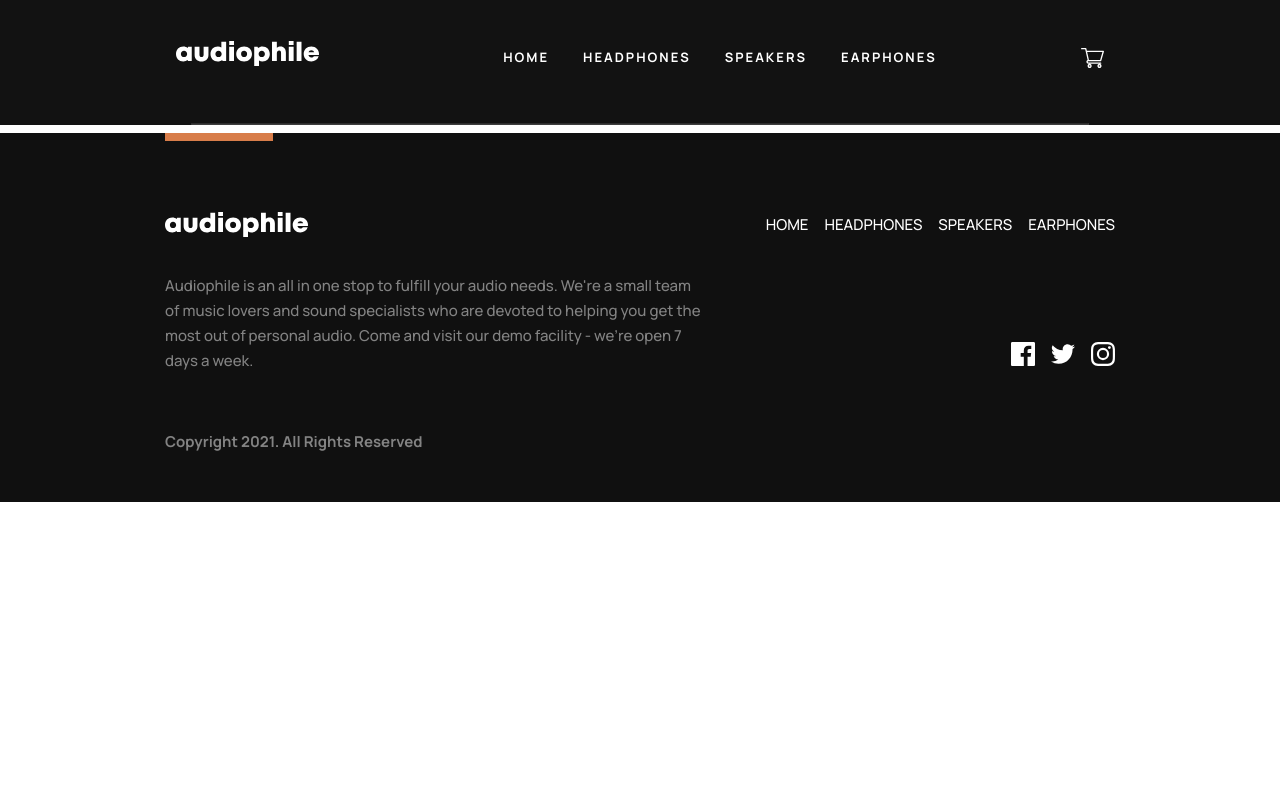
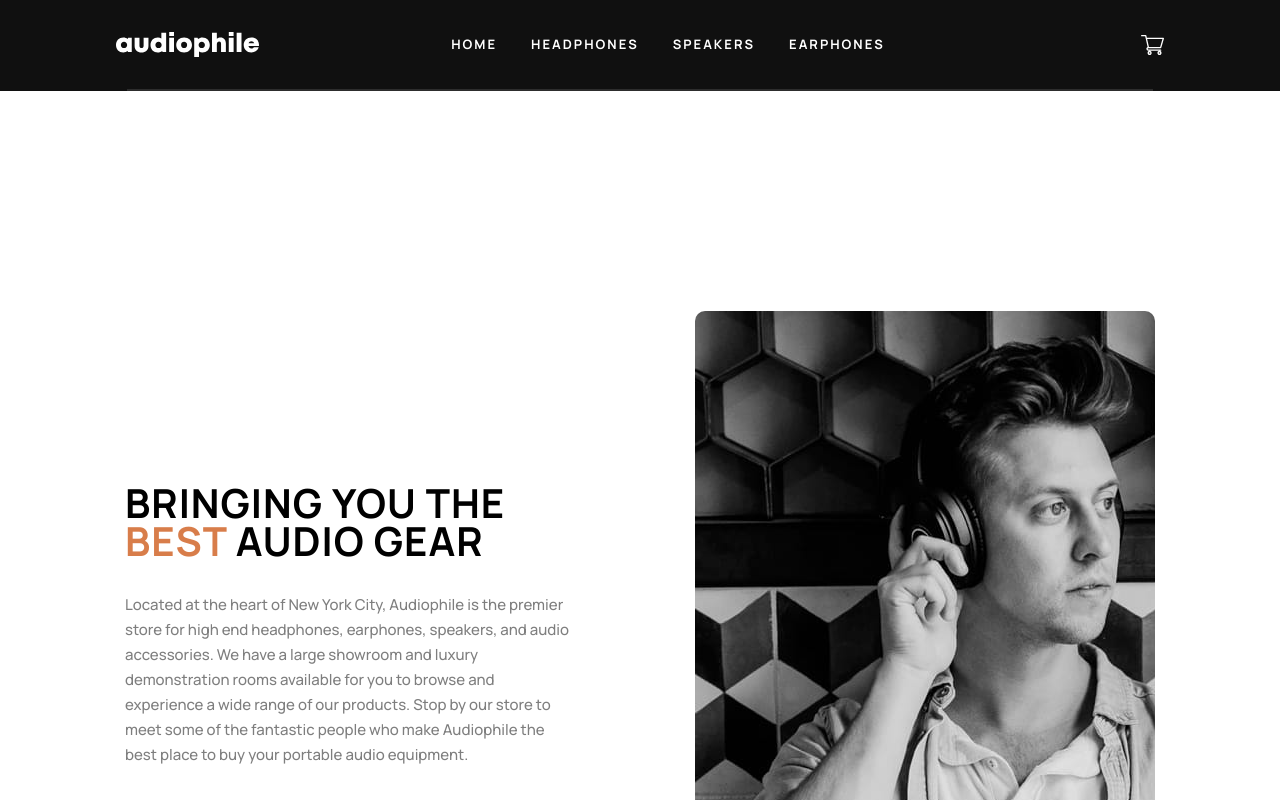
Before and after one commit to Idiru/audiophiles, a Nuxt app in the folder src/audiophiles-front/: page / in a window 1280 px wide. Shown: the top 800 px of the page. Built offline with nearby package versions, Linux system fonts and the light colour scheme.

Commit message:
Section photo in done

```diff
--- a/src/audiophiles-front/components/footer-section.vue
+++ b/src/audiophiles-front/components/footer-section.vue
@@ -84,11 +84,11 @@ const categories = [
   background-color: #101010;
   flex-direction: column;
   align-items: center;
-  font-family: 'Manrope';
-  font-style: normal;
-  font-weight: 500;
-  font-size: 15px;
+  font-family: 'Manrope', sans-serif;
+  font-weight: 700;
+  font-size: 13px;
   line-height: 25px;
+  letter-spacing: 2px;
   text-align: center;
   color: #838383;
   padding: 0 24px 38px 24px;
@@ -132,7 +132,6 @@ li {
   gap: 16px;
   align-items: center;
   justify-content: center;
-
 }
 
 li {
@@ -160,7 +159,6 @@ li:hover {
   .logo-container {
     display: flex;
     padding-top: 56px;
-
   }
 
   .categories {
@@ -181,7 +179,6 @@ li:hover {
 
   .copyright-note {
     padding-bottom: 0;
-
   }
 
 }
@@ -212,6 +209,11 @@ li:hover {
     display: flex;
     max-width: 540px;
     padding-bottom: 56px;
+    font-family: 'Manrope';
+    font-style: normal;
+    font-weight: 500;
+    font-size: 15px;
+    line-height: 25px;
   }
 
   .logo {
@@ -229,6 +231,7 @@ li:hover {
   .categories {
     padding-top: 71px;
     padding-bottom: 0px;
+    gap: 34px;
   }
 
   .footer-text {
@@ -241,11 +244,7 @@ li:hover {
 
   .social-section-secondary {
   display: flex;
+  }
 }
 
-}
-
-
-
-
 </style>
--- a/src/audiophiles-front/components/navbar.vue
+++ b/src/audiophiles-front/components/navbar.vue
@@ -1,16 +1,18 @@
 <template>
   <nav>
-    <img class="burger-menu-mobile" src="/shared/tablet/icon-hamburger.svg" alt="burger menu">
+    <div class="container">
+      <img class="burger-menu" src="/shared/tablet/icon-hamburger.svg" alt="burger menu">
       <div class="sub-navbar">
-      <img class="burger-menu" src="/shared/tablet/icon-hamburger.svg" alt="burger menu">
         <img class="logo" src="/shared/desktop/logo.svg" alt="logo navbar">
       </div>
       <ul class="categories">
         <li v-for="category in categories">{{ category.name }}</li>
       </ul>
       <svg class="icon-cart" width="23" height="20" xmlns="http://www.w3.org/2000/svg"><path d="M8.625 15.833c1.132 0 2.054.935 2.054 2.084 0 1.148-.922 2.083-2.054 2.083-1.132 0-2.054-.935-2.054-2.083 0-1.15.922-2.084 2.054-2.084zm9.857 0c1.132 0 2.054.935 2.054 2.084 0 1.148-.922 2.083-2.054 2.083-1.132 0-2.053-.935-2.053-2.083 0-1.15.92-2.084 2.053-2.084zm-9.857 1.39a.69.69 0 00-.685.694.69.69 0 00.685.694.69.69 0 00.685-.694.69.69 0 00-.685-.695zm9.857 0a.69.69 0 00-.684.694.69.69 0 00.684.694.69.69 0 00.685-.694.69.69 0 00-.685-.695zM4.717 0c.316 0 .59.215.658.517l.481 2.122h16.47a.68.68 0 01.538.262c.127.166.168.38.11.579l-2.695 9.236a.672.672 0 01-.648.478H7.41a.667.667 0 00-.673.66c0 .364.303.66.674.66h12.219c.372 0 .674.295.674.66 0 .364-.302.66-.674.66H7.412c-1.115 0-2.021-.889-2.021-1.98 0-.812.502-1.511 1.218-1.816L4.176 1.32H.674A.667.667 0 010 .66C0 .296.302 0 .674 0zm16.716 3.958H6.156l1.797 7.917h11.17l2.31-7.917z" fill="#FFF" fill-rule="nonzero"/></svg>
+    </div>
+    <hr>
   </nav>
-  <hr>
+
 </template>
 
 <script setup>
@@ -37,148 +39,125 @@ const categories = [
 
 <style scoped>
 
-@media (min-width: 1080px) {
+/* Mobile */
 
-  .burger-menu-mobile {
+* {
+  padding: 0;
+  margin: 0;
+}
+
+nav {
+  background-color: #101010;
+  display: flex;
+  flex-flow: column;
+}
+
+.container {
+  display: flex;
+  justify-content: space-around;
+  align-items: center;
+}
+
+.logo {
+  padding: 32px 0;
+}
+
+.categories {
+  font-family: 'Manrope', sans-serif;
+  font-weight: 700;
+  font-size: 13px;
+  line-height: 25px;
+  letter-spacing: 2px;
+  color: #FFFFFF;
   display: none;
 }
+
+hr {
+  border: solid 1px #2D2D2D;
+  width: 100vw;
+  margin: auto;
+  display: flex;
+  align-items: center;
+}
+
+li:hover {
+    color: #D87D4A;
+}
+
+path:hover  {
+    fill: #D87D4A;
+}
+
+
+/* Tablet */
+
+@media (min-width: 768px) {
+
+  nav {
+    justify-content: flex-start;
+  }
+
+  .sub-navbar {
+    display: flex;
+    align-items: center;
+  }
+
+  .burger-menu {
+    padding-right: 42px;
+    padding-left: 39px;
+    flex-grow: 0;
+
+  }
+
+  .sub-navbar {
+    flex-grow: 15;
+  }
+
+  .icon-cart {
+    flex-grow: 1;
+  }
+
+  hr {
+    width: 80vw;
+  }
+}
+
+
+/* Desktop */
+
+@media (min-width: 1200px) {
 
   .burger-menu {
     display: none;
   }
 
   nav {
-    font-family: 'Manrope', sans-serif;
-    font-weight: 700;
-    font-size: 13px;
-    line-height: 25px;
-    letter-spacing: 2px;
-    padding: 32px;
+    align-items: center;
+  }
+
+  .container{
+    max-width: 1110px;
     display: flex;
     align-items: center;
-    justify-content: space-evenly;
   }
 
-  ul {
-    display: flex;
-    gap: 34px;
+  .logo {
+    flex-grow: 0;
+    padding-right: 15vw;
   }
 
-  li {
-    color: white;
-    display: inline;
-  }
-
-  li:hover {
-    color: #D87D4A;
-  }
-
-   path:hover {
-    fill: #D87D4A;
-    }
-
-  hr {
-    width: 70%;
-    color: white;
-    mix-blend-mode: normal;
-    opacity: 0.2;
-  }
-}
-
-@media (min-width: 375px) and (max-width: 1080px) {
-
-    nav {
-      padding: 32px 40px;
+  .categories {
     display: flex;
-      justify-content: space-between;
-    }
-
-    .burger-menu-mobile {
-    display: none;
-    }
-
-    .sub-navbar {
-      display: flex;
-      align-items: center;
-      gap: 42px;
-    }
-
-    .burger-menu {
-      width: 16px;
-      height: 15px;
-      display: block;
-    }
-
-    ul, li {
-      display: none;
-    }
-
-    li:hover {
-    color: #D87D4A;
-  }
-
-  path:hover {
-    fill: #D87D4A;
+    list-style-type: none;
+    gap: 34px;
+    flex-grow: 4;
+    padding-right: 20vw;
   }
 
   .icon-cart {
-      width: 23px;
-      height: 20px;
+    flex-grow: 0;
   }
 
-    .icon-cart:hover {
-    color: #D87D4A;
-    }
-
-    hr {
-    width: 90%;
-    color: white;
-    mix-blend-mode: normal;
-    opacity: 0.2;
-    }
-}
-
-@media (max-width: 375px) {
-
-    nav {
-      padding: 32px 24px;
-      display: flex;
-      gap: 42px;
-      justify-content: space-between;
-      align-items: center;
-    }
-
-    .burger-menu-mobile {
-      width: 16px;
-      height: 15px;
-      display: block;
-    }
-
-    .sub-navbar {
-      display: flex;
-      align-items: center;
-      gap: 42px;
-    }
-
-    .burger-menu {
-      display: none;
-    }
-
-    ul, li {
-      display: none;
-    }
-
-    .icon-cart {
-      width: 23px;
-      height: 20px;
-    }
-
-    hr {
-    width: 100%;
-    color: white;
-    mix-blend-mode: normal;
-    opacity: 0.2;
-    }
 }
 
 </style>
--- /dev/null
+++ b/src/audiophiles-front/components/photo-section.vue
@@ -0,0 +1,111 @@
+<template>
+  <div class="container">
+    <div class="container-image"></div>
+    <div class="text">
+      <h3>Bringing you the <span>best</span> audio gear</h3>
+      <p>Located at the heart of New York City, Audiophile is the premier store for high end headphones, earphones, speakers, and audio accessories. We have a large showroom and luxury demonstration rooms available for you to browse and experience a wide range of our products. Stop by our store to meet some of the fantastic people who make Audiophile the best place to buy your portable audio equipment.</p>
+    </div>
+  </div>
+
+</template>
+
+<script setup>
+
+</script>
+
+<style scoped>
+
+/* Mobile */
+
+* {
+  margin: 0;
+  padding: 0;
+}
+
+.container {
+  padding: 120px 24px;
+}
+
+.container-image {
+  text-align: center;
+  background-image: url("/shared/mobile/image-best-gear.jpg");
+  background-repeat: no-repeat;
+  background-size: cover;
+  height: 327px;
+  border-radius: 10px;
+  margin: auto;
+}
+
+.text {
+  text-align: center;
+  font-family: 'Manrope';
+  font-style: normal;
+}
+
+h3   {
+  padding: 40px 0 32px 0;
+  font-weight: 700;
+  font-size: 28px;
+  line-height: 38px;
+  letter-spacing: 1px;
+  text-transform: uppercase;
+}
+
+span {
+  color: #D87D4A;
+}
+
+p {
+  font-weight: 500;
+  font-size: 15px;
+  line-height: 25px;
+  mix-blend-mode: normal;
+  opacity: 0.5;
+}
+
+/* Tablet */
+
+@media (min-width: 768px) {
+
+  .container-image {
+      background-image: url("/shared/tablet/image-best-gear.jpg");
+  }
+
+  h3 {
+    font-size: 40px;
+  }
+
+}
+
+/* Desktop */
+
+@media (min-width: 1200px) {
+
+  .container {
+    display: flex;
+    flex-direction: row-reverse;
+    justify-content: center;
+    gap: 125px;
+    padding-right: 125px;
+    padding-left: 125px;
+  }
+
+  .container-image {
+    background-image: url("/shared/desktop/image-best-gear.jpg");
+    width: 540px;
+    height: 588px;
+    margin: 0;
+
+  }
+
+  .text {
+    text-align: initial;
+    max-width: 445px;
+    display: flex;
+    flex-direction: column;
+    justify-content: center;
+  }
+
+}
+
+</style>
--- a/src/audiophiles-front/pages/index.vue
+++ b/src/audiophiles-front/pages/index.vue
@@ -2,6 +2,7 @@
   <div class="hero">
     <navbar/>
   </div>
+  <photo-section/>
   <footer-section/>
 </template>
 
@@ -15,96 +16,34 @@ body {
   margin: 0;
 }
 
-nav {
-  width: auto;
+.hero {
+  padding-bottom: 100px;
 }
 
 
-/* Mobile new */
 
-.product-category-section {
-  margin-bottom: calc(120px + 40%);
+/* Mobile */
+
+
+/* Tablet */
+
+@media (min-width: 768px) {
+
 }
+
 
 /* Desktop */
 
-@media (min-width: 800px) {
-  .hero {
-    background-color: #121212;
-    width: 100%;
-  }
-
-  .product-category-section {
-    padding: 120px 165px 168px 165px;
-    display: flex;
-    gap: 30px;
-    justify-content: center;
-    align-content: center;
-    align-items: center;
-    flex-wrap: nowrap;
-  }
-}
-
-/* Tablet */
-
-@media (min-width: 650px) and (max-width: 799px) {
-  .hero {
-    width: 768px;
-    height: 729px;
-  }
-
-  nav {
-    position: relative;
-    z-index: 999;
-  }
-
-  hr {
-    position: relative;
-    z-index: 999;
-  }
-
-  .product-category-section {
-    height: 800px;
-    display: flex;
-    flex-direction: column;
-    align-items: center;
-    position: relative;
-  }
+@media (min-width: 1200px) {
 
 }
 
-/* Mobile */
-@media (max-width: 649px) {
-
-  .hero {
-    background-color: #131313;
-    height: 600px;
-}
-
-  nav {
-    position: relative;
-    z-index: 999;
-  }
-
-  hr {
-    position: relative;
-    z-index: 999;
-  }
-
-  .product-category-section {
-    height: 800px;
-    display: flex;
-    flex-direction: column;
-    align-items: center;
-    position: relative;
-  }
-
-}
 
 </style>
 <script>
 import FooterSection from "../components/footer-section";
+import PhotoSection from "../components/photo-section";
 export default {
-  components: {FooterSection}
+  components: {PhotoSection, FooterSection}
 }
 </script>
```
Lines whose indentation alone changed are shown as unchanged.
